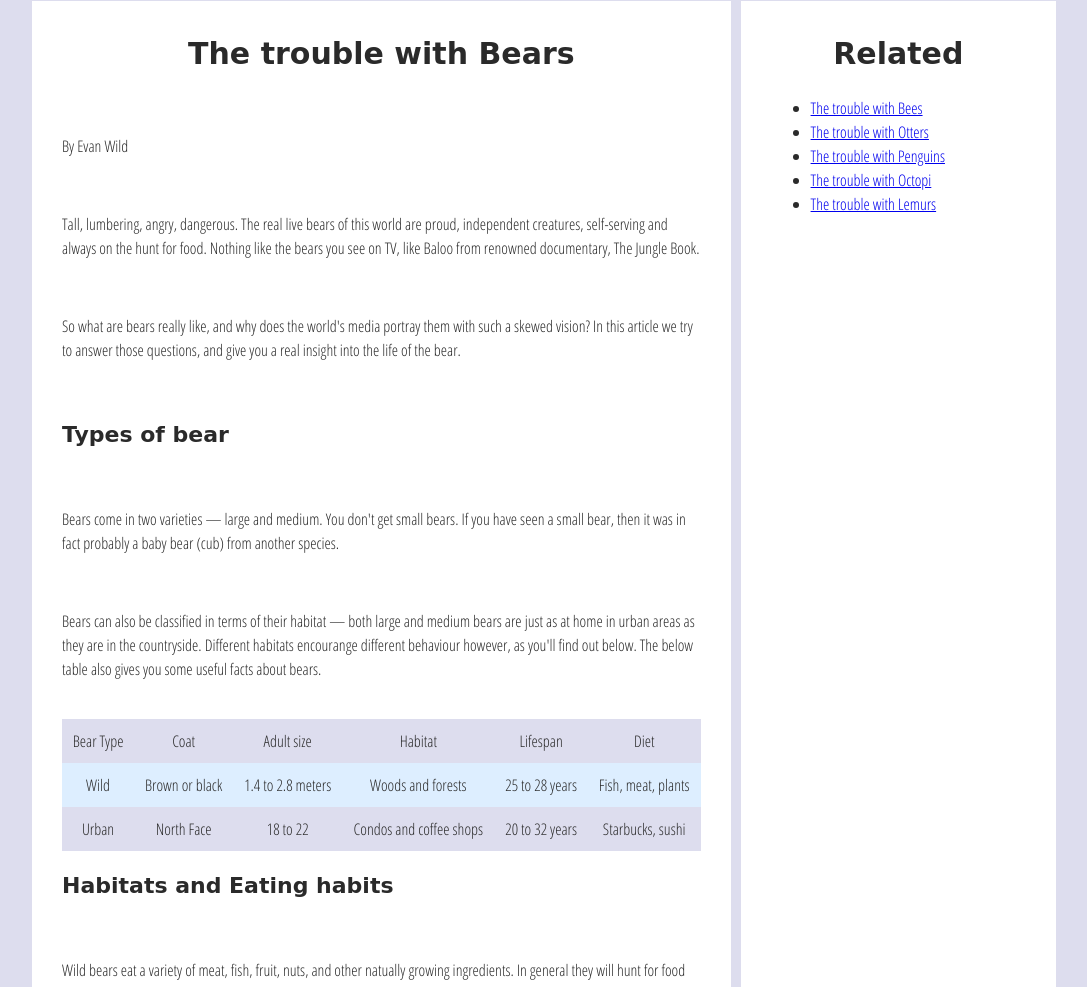
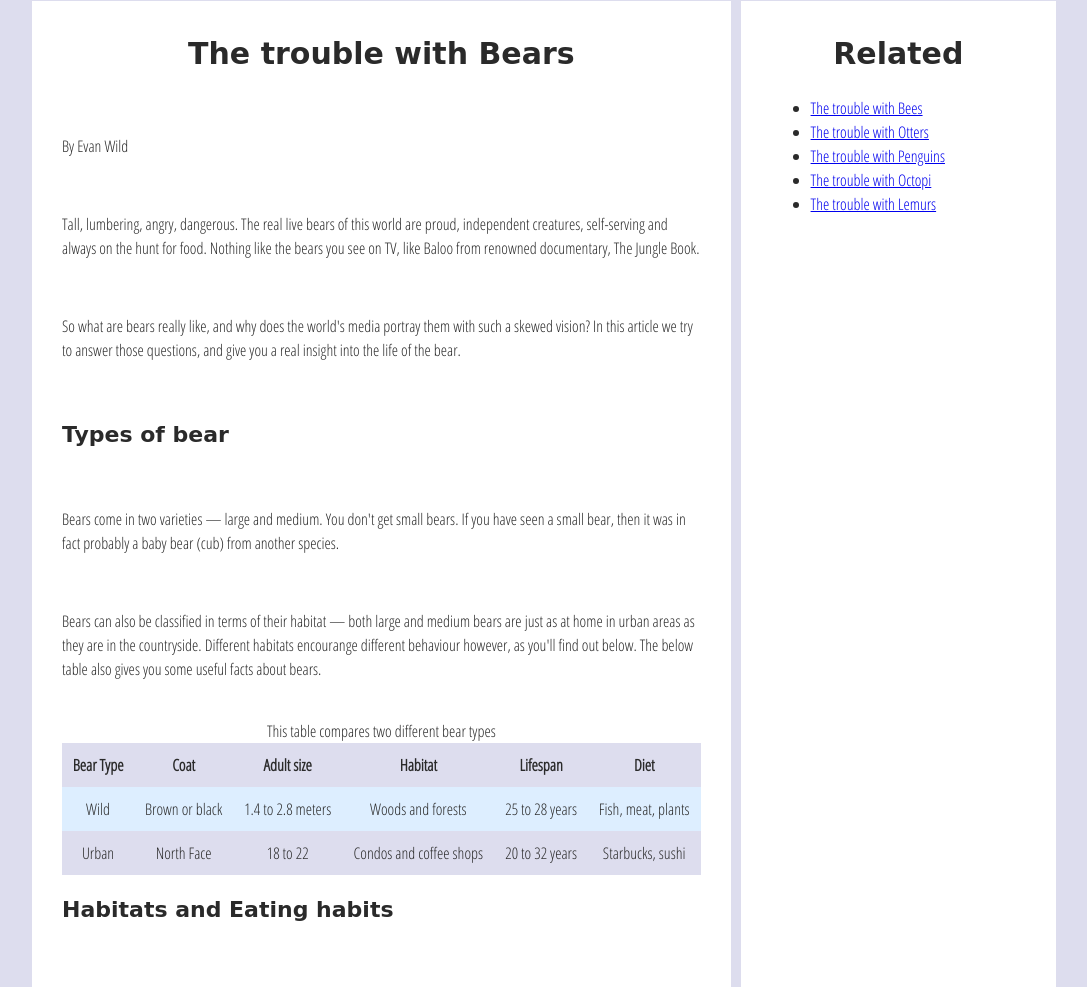
Before and after one commit to Jay-Rudel/CS408-5.2-Lab, a website: page index.html in a window 1280 px wide. Shown: the part 179-1166 px from the top of the page, without its empty margins (96-1183 px from the left). Drawn offline with Linux system fonts and the light colour scheme; files whose address does not match are found by name; a web font is replaced by a local one.

Commit message:
Table is complete

```diff
--- a/index.html
+++ b/index.html
@@ -57,14 +57,15 @@
       find out below. The below table also gives you some useful facts about bears.</p>
       <br><br>
       <table>
+        <caption>This table compares two different bear types</caption>
         <thead>
           <tr>
-            <td>Bear Type</td>
-            <td>Coat</td>
-            <td>Adult size</td>
-            <td>Habitat</td>
-            <td>Lifespan</td>
-            <td>Diet</td>
+            <th>Bear Type</th>
+            <th>Coat</th>
+            <th>Adult size</th>
+            <th>Habitat</th>
+            <th>Lifespan</th>
+            <th>Diet</th>
           </tr>
         </thead>
         <tbody>
```
Also changed, not shown: README.md.
